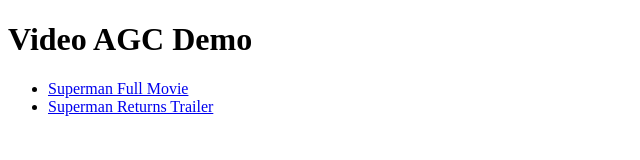
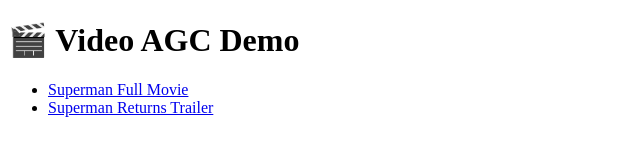
Before and after one commit to koosdsdsj/video-agc, a plain HTML site: page index.html in a window 1280 px wide. Shown: the whole page, without its empty margins (0-640 px from the left). Drawn offline with Linux system fonts and the light colour scheme.

Commit message:
Update index.html

```diff
--- a/index.html
+++ b/index.html
@@ -1,13 +1,14 @@
-
 <!DOCTYPE html>
 <html lang="en">
 <head>
   <meta charset="UTF-8" />
   <meta name="viewport" content="width=device-width, initial-scale=1.0"/>
   <title>Video AGC Demo</title>
+  <meta name="robots" content="index, follow">
+  <meta name="description" content="Demo halaman AGC video SEO friendly dan cepat.">
 </head>
 <body>
-  <h1>Video AGC Demo</h1>
+  <h1>🎬 Video AGC Demo</h1>
   <ul>
     <li><a href="video-superman-full-movie-online-hd-10.html">Superman Full Movie</a></li>
     <li><a href="video-superman-returns-trailer-hd.html">Superman Returns Trailer</a></li>
```
